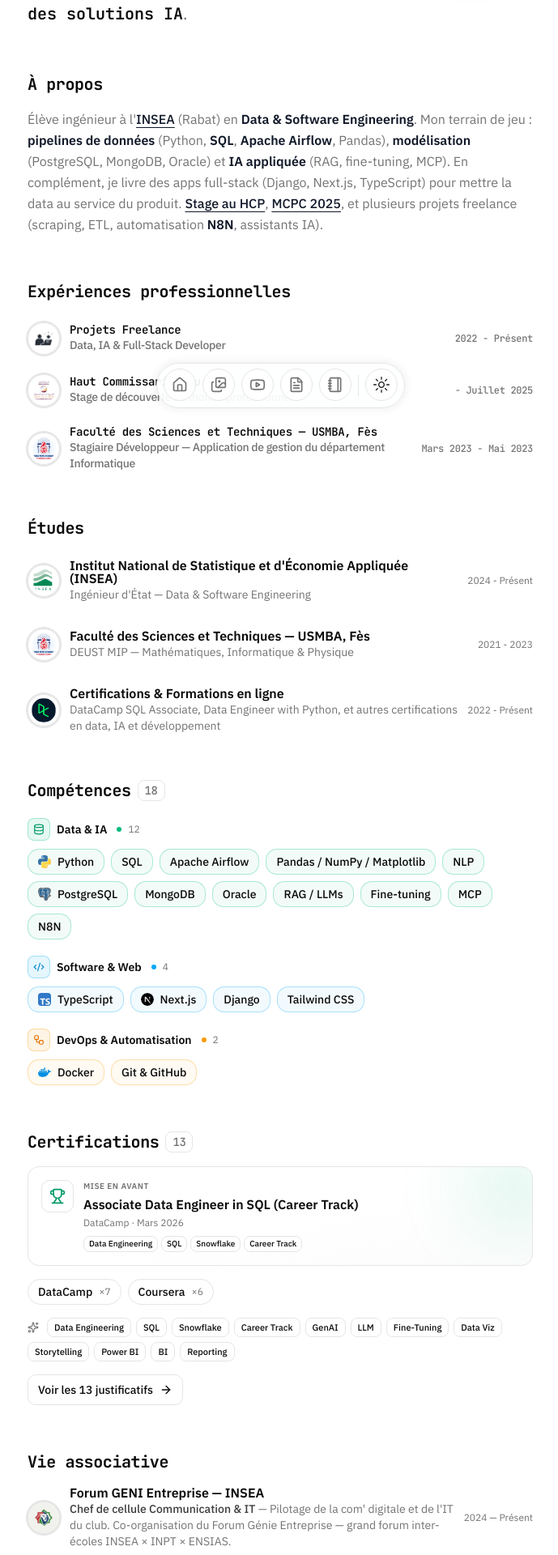
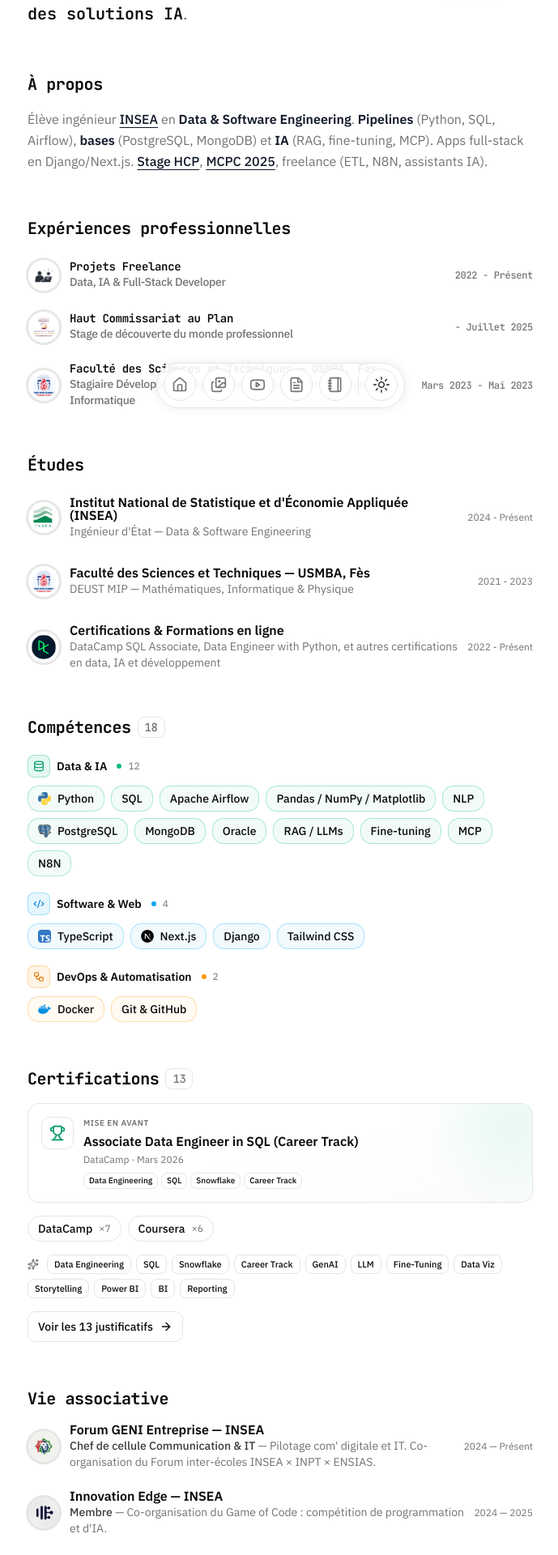
Before and after one commit to SalimDiallo/salim-diallo, a Next.js app: page / in a window 1280 px wide. Shown: the part 280-2200 px from the top of the page at 81% size, without its empty margins (294-983 px from the left). Built offline with nearby package versions, Linux system fonts and the light colour scheme.

Commit message:
update users content resume

```diff
--- a/src/data/resume.tsx
+++ b/src/data/resume.tsx
@@ -19,9 +19,9 @@ export const DATA = {
   location: "Rabat, Maroc",
   locationLink: "https://www.google.com/maps/place/Rabat",
   description:
-    "Étudiant ingénieur INSEA en Data & Software Engineering. Full-stack, data, IA. Freelance & collaborations.",
+    "Ingénieur INSEA — Data, IA & Full-stack.",
   summary:
-    "Élève ingénieur à l'[INSEA](https://insea.ac.ma) (Rabat) en **Data & Software Engineering**. Mon terrain de jeu : **pipelines de données** (Python, **SQL**, **Apache Airflow**, Pandas), **modélisation** (PostgreSQL, MongoDB, Oracle) et **IA appliquée** (RAG, fine-tuning, MCP). En complément, je livre des apps full-stack (Django, Next.js, TypeScript) pour mettre la data au service du produit. [Stage au HCP](#work), [MCPC 2025](#hackathons), et plusieurs projets freelance (scraping, ETL, automatisation **N8N**, assistants IA).",
+    "Élève ingénieur [INSEA](https://insea.ac.ma) en **Data & Software Engineering**. **Pipelines** (Python, SQL, Airflow), **bases** (PostgreSQL, MongoDB) et **IA** (RAG, fine-tuning, MCP). Apps full-stack en Django/Next.js. [Stage HCP](#work), [MCPC 2025](#hackathons), freelance (ETL, N8N, assistants IA).",
   avatarUrl: "/images/avatar.jpg",
   skills: [
     // Data & IA (mis en avant)
@@ -95,7 +95,7 @@ export const DATA = {
       start: "2022",
       end: "Présent",
       description:
-        "Apps web sur mesure (gestion d'agence, e-commerce voyage). Solutions IA pour extraction et assistance aux études : scraping, nettoyage et pipelines de données.",
+        "Apps web sur mesure, solutions IA, scraping et pipelines de données.",
     },
     {
       company: "Haut Commissariat au Plan",
@@ -107,7 +107,7 @@ export const DATA = {
       start: "",
       end: "Juillet 2025",
       description:
-        "Stage de découverte en administration centrale : observation des missions, outils statistiques, processus de gestion des données.",
+        "Découverte des outils statistiques et processus de gestion des données.",
     },
     {
       company: "Faculté des Sciences et Techniques — USMBA, Fès",
@@ -119,7 +119,7 @@ export const DATA = {
       start: "Mars 2023",
       end: "Mai 2023",
       description:
-        "Stage de 3 mois : conception et développement d'une application web de gestion des matériels informatiques du département. Gestion des affectations, suivi du parc matériel, modélisation de la base de données, back-end et interfaces de saisie/consultation.",
+        "App web de gestion du parc informatique : modélisation BD, back-end et interfaces.",
     },
   ],
   education: [
@@ -156,7 +156,7 @@ export const DATA = {
       dates: "2024 - 2025",
       active: true,
       description:
-        "App web de gestion d'agence : clients, employés, projets, facturation, dashboards.",
+        "Gestion d'agence : clients, projets, facturation, dashboards.",
       technologies: ["Django", "PostgreSQL", "Tailwind CSS", "HTMX"],
       links: [],
       image: "/images/projects/louratech.png",
@@ -168,7 +168,7 @@ export const DATA = {
       dates: "2024",
       active: true,
       description:
-        "Site d'agence de voyage : catalogue de tours au Sénégal, réservation et paiement en ligne.",
+        "Catalogue de tours au Sénégal, réservation et paiement en ligne.",
       technologies: ["Next.js", "TypeScript", "Tailwind CSS", "PostgreSQL"],
       links: [],
       image: "/images/projects/senetour.png",
@@ -180,7 +180,7 @@ export const DATA = {
       dates: "2024 - 2025",
       active: true,
       description:
-        "LLM + RAG : flashcards et quiz adaptatifs générés depuis tes cours et PDFs. Révisions espacées.",
+        "RAG : flashcards et quiz adaptatifs depuis tes cours et PDFs.",
       technologies: ["Python", "RAG", "LangChain", "Next.js"],
       links: [],
       image: "/images/projects/revise.png",
@@ -192,7 +192,7 @@ export const DATA = {
       dates: "2024",
       active: true,
       description:
-        "Scraping multi-sources de données auto, nettoyage, déduplication et stockage SQL pour analyse.",
+        "Scraping multi-sources, nettoyage et stockage SQL pour analyse.",
       technologies: ["Python", "BeautifulSoup", "Playwright", "PostgreSQL"],
       links: [],
       image: "/images/projects/carforSale.png",
@@ -204,7 +204,7 @@ export const DATA = {
       dates: "2024",
       active: true,
       description:
-        "Workflow N8N : Gmail → extraction LLM → base Notion structurée.",
+        "N8N : Gmail → extraction LLM → Notion structuré.",
       technologies: ["N8N", "Notion API", "Gmail API", "OpenAI"],
       links: [],
       image: "/images/projects/n8n.png",
@@ -216,7 +216,7 @@ export const DATA = {
       dates: "2024",
       active: true,
       description:
-        "Suivi temps réel des cours crypto, alertes personnalisées, historique. Event-driven + WebSockets.",
+        "Suivi temps réel des cours crypto, alertes et historique via WebSockets.",
       technologies: ["Next.js", "TypeScript", "WebSockets", "Redis"],
       links: [],
       image: "/images/projects/CryptoApp.png",
@@ -228,7 +228,7 @@ export const DATA = {
       dates: "2024",
       active: true,
       description:
-        "Bot Telegram : campagnes en masse, templating, planification, reporting de livraison.",
+        "Bot Telegram : campagnes en masse, templating et reporting.",
       technologies: ["Python", "Telegram Bot API", "PostgreSQL"],
       links: [],
       image: "/images/projects/telegram.png",
@@ -240,7 +240,7 @@ export const DATA = {
       dates: "2025",
       active: true,
       description:
-        "Site institutionnel multilingue pour AGUIFA : ESG framework, structuration de la finance verte et reporting climat à l'échelle africaine.",
+        "Site institutionnel multilingue : ESG, finance verte et reporting climat.",
       technologies: ["Next.js", "TypeScript", "Tailwind CSS", "i18n"],
       links: [],
       image: "/images/projects/aguifa.png",
@@ -252,7 +252,7 @@ export const DATA = {
       dates: "2024 - 2025",
       active: true,
       description:
-        "Site officiel du Forum GENI Entreprise (INSEA × INPT × ENSIAS) : événements, carrières, galerie et partenaires. Conçu et maintenu en tant que Chef de cellule Communication & IT.",
+        "Site officiel du Forum (INSEA × INPT × ENSIAS) : événements, carrières, partenaires.",
       technologies: ["Next.js", "TypeScript", "Tailwind CSS"],
       links: [
         {
@@ -291,7 +291,7 @@ export const DATA = {
       timeframe: "2024 — Présent",
       logoUrl: "/images/club/forum.png",
       description:
-        "Pilotage de la com' digitale et de l'IT du club. Co-organisation du Forum Génie Entreprise — grand forum inter-écoles INSEA × INPT × ENSIAS.",
+        "Pilotage com' digitale et IT. Co-organisation du Forum inter-écoles INSEA × INPT × ENSIAS.",
       href: "https://forumgenientreprise.com/",
     },
     {
@@ -300,7 +300,7 @@ export const DATA = {
       timeframe: "2024 — 2025",
       logoUrl: "/images/club/edge.png",
       description:
-        "Co-organisation du Game of Code : compétition de programmation et d'IA pour fédérer les étudiants autour de l'innovation tech.",
+        "Co-organisation du Game of Code : compétition de programmation et d'IA.",
       href: "https://inseainnovationedge.com/",
     },
   ],
@@ -433,7 +433,7 @@ export const DATA = {
       dates: "Novembre 2025",
       location: "Maroc",
       description:
-        "Concours national de programmation compétitive en équipe : résolution de problèmes algo sous contrainte de temps. Stratégies de competitive programming, communication et pensée critique.",
+        "Concours national de programmation compétitive en équipe.",
       image: "",
       links: [],
     },
@@ -442,7 +442,7 @@ export const DATA = {
       dates: "Février 2026",
       location: "Rabat",
       description:
-        "Hackathon e-santé UM5 : prototypage d'une solution numérique pour un cas d'usage médical concret, du brainstorming au pitch final.",
+        "Hackathon e-santé UM5 : prototypage d'une solution médicale, du brainstorming au pitch.",
       image: "",
       links: [],
     },
@@ -451,7 +451,7 @@ export const DATA = {
       dates: "2024",
       location: "Rabat",
       description:
-        "Compétition INSEA dédiée à l'IA et au code. Participation côté organisation (Innovation Edge) et résolution de challenges algorithmiques.",
+        "Compétition INSEA IA & code : organisation (Innovation Edge) et challenges algo.",
       image: "",
       links: [],
     },
@@ -473,27 +473,27 @@ export const DATA = {
       title:
         "INSEA's 'Game of Codes' to Foster AI Innovation and Coding Excellence",
       description:
-        "Présentation de l'événement Game of Codes à l'INSEA, dédié à l'innovation IA et à l'excellence en programmation.",
+        "Game of Codes INSEA : innovation IA et excellence en programmation.",
       url: "https://youtu.be/L-F5F05l4ps?si=V-A7WEuMScbwqhcp",
     },
     {
       title: "Vidéo de présentation du projet MOO",
       description:
-        "Démo du projet de Modélisation Orientée Objet : rétro-ingénierie de Watiqa.ma.",
+        "Démo MOO : rétro-ingénierie de Watiqa.ma.",
       url: "https://youtu.be/nHS6NYS2_hk?si=J6yiVsLzBd7kl_Kl",
     },
     {
       title:
         "Analyseur de grammaires régulières — Technique de compilation",
       description:
-        "Présentation du projet d'analyseur de grammaires régulières réalisé en cours de compilation.",
+        "Projet d'analyseur de grammaires régulières (compilation).",
       url: "https://youtu.be/rKRsC-Jb8_k?si=1no4cOwx2lkdpJ2w",
     },
     {
       title:
         "Un parcours inspirant : de l'INSEA à Gitex grâce à la tech et l'automatisation",
       description:
-        "Itinéraire et leçons apprises sur la tech, l'automatisation et l'entrepreneuriat étudiant.",
+        "Tech, automatisation et entrepreneuriat étudiant.",
       url: "https://youtu.be/qNPdUfyEDdQ?si=KwvnXlzgTgm7SiFV",
     },
   ],
@@ -503,7 +503,7 @@ export const DATA = {
       slug: "analyseur-grammaires-regulieres",
       title: "Analyseur de Grammaires Régulières",
       description:
-        "Rapport du projet de technique de compilation : conception et implémentation d'un analyseur de grammaires régulières.",
+        "Rapport : conception et implémentation d'un analyseur de grammaires régulières.",
       category: "Compilation",
       file: "/docs/Compilation.pdf",
       date: "Décembre 2025",
@@ -513,7 +513,7 @@ export const DATA = {
       slug: "retro-ingenierie-watiqa",
       title: "Rétro-ingénierie de Watiqa.ma",
       description:
-        "Rapport du projet de Modélisation Orientée Objet : rétro-ingénierie du portail Watiqa.ma et conception UML.",
+        "Rapport MOO : rétro-ingénierie du portail Watiqa.ma et conception UML.",
       category: "Modélisation Orientée Objet",
       file: "/docs/ProjetMOO_final.pdf",
       date: "Décembre 2025",
```
